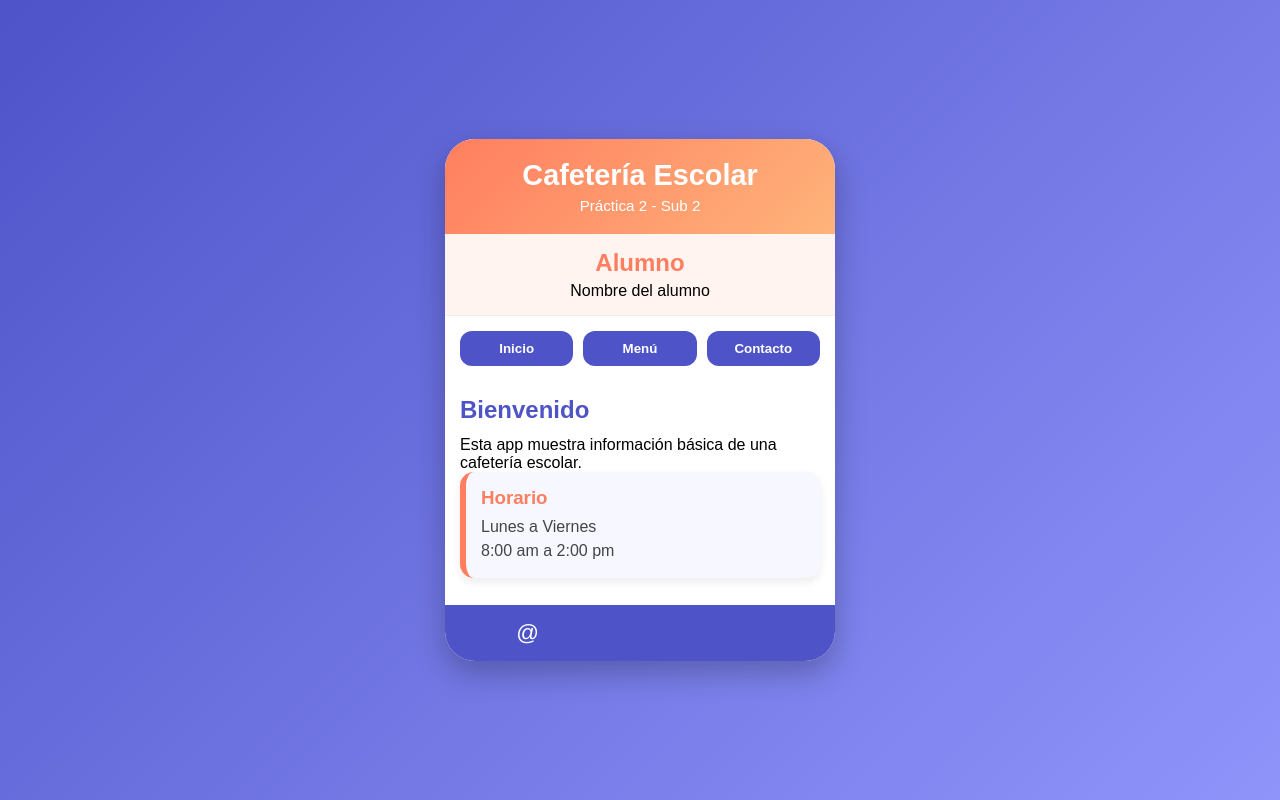
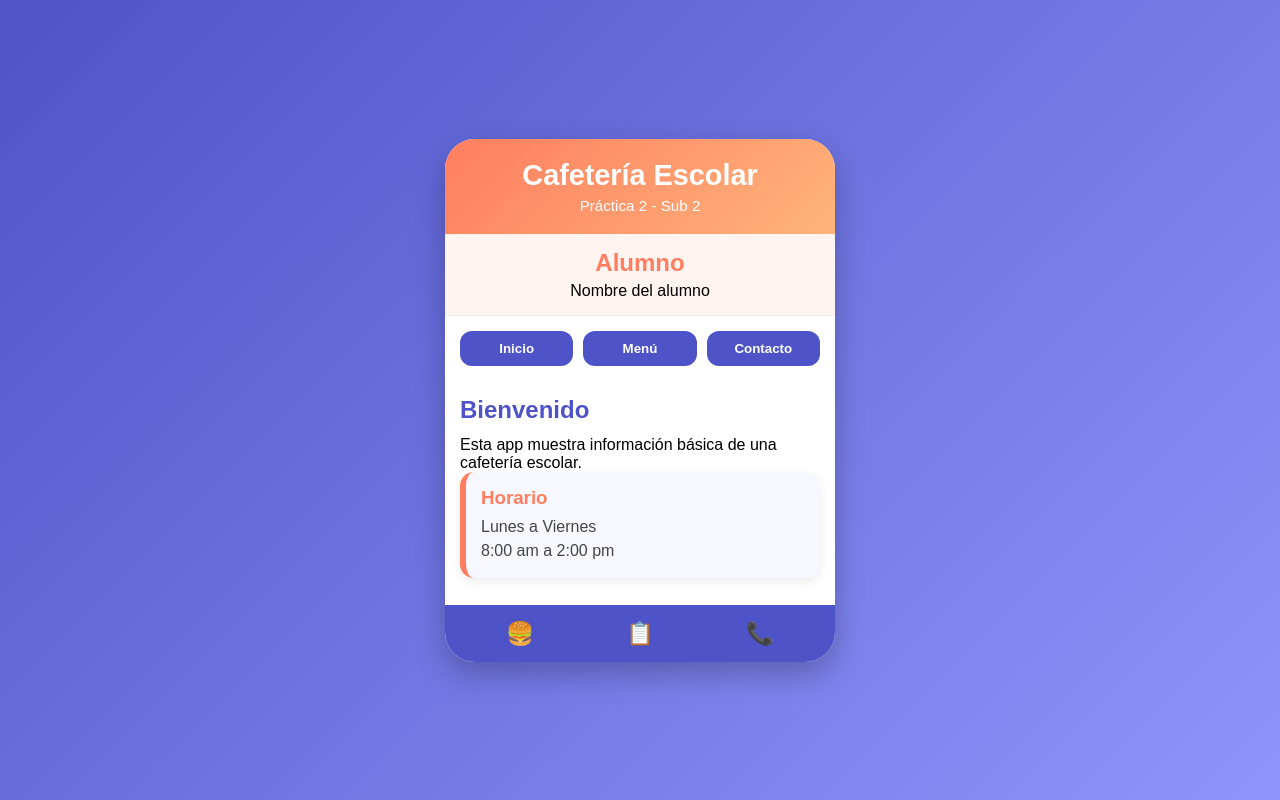
Before and after one commit to dominickgzc-hash/P3_ejemplo_cafeteria, a plain HTML site: page index.html in a window 1280 px wide. Drawn offline with Linux system fonts and the light colour scheme.

Commit message:
Update index.html

```diff
--- a/index.html
+++ b/index.html
@@ -7,6 +7,7 @@
   <link rel="stylesheet" href="css/styles.css">
 </head>
 <body>
+
   <div class="app">
     <header class="header">
       <h1>Cafetería Escolar</h1>
@@ -62,11 +63,12 @@
     </main>
 
     <footer class="footer">
-      <span>@</span>
-      <span></span>
-      <span></span>
+      <span>🍔</span>
+      <span>📋</span>
+      <span>📞</span>
     </footer>
   </div>
+
   <script src="js/app.js"></script>
 </body>
 </html>
```
